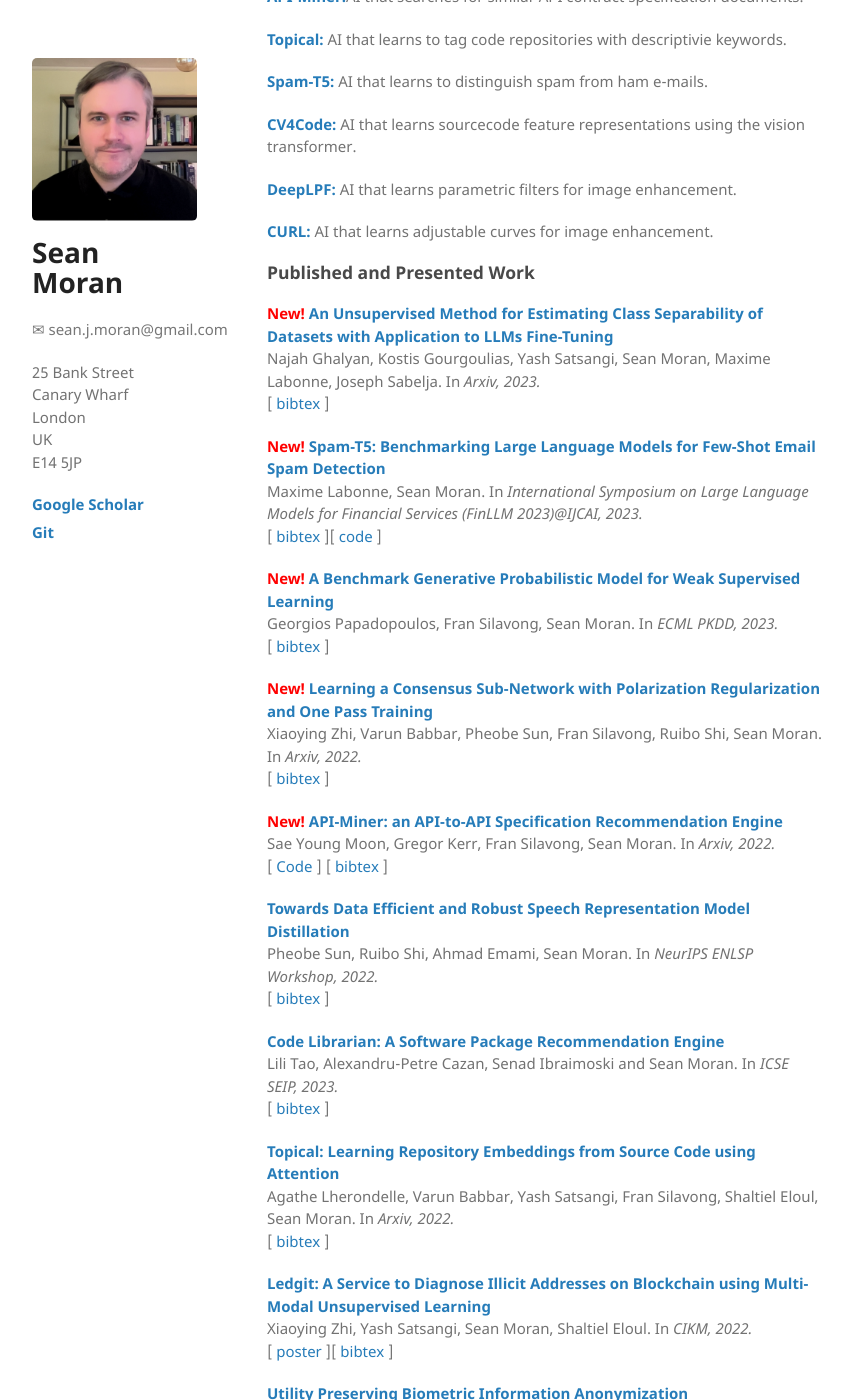
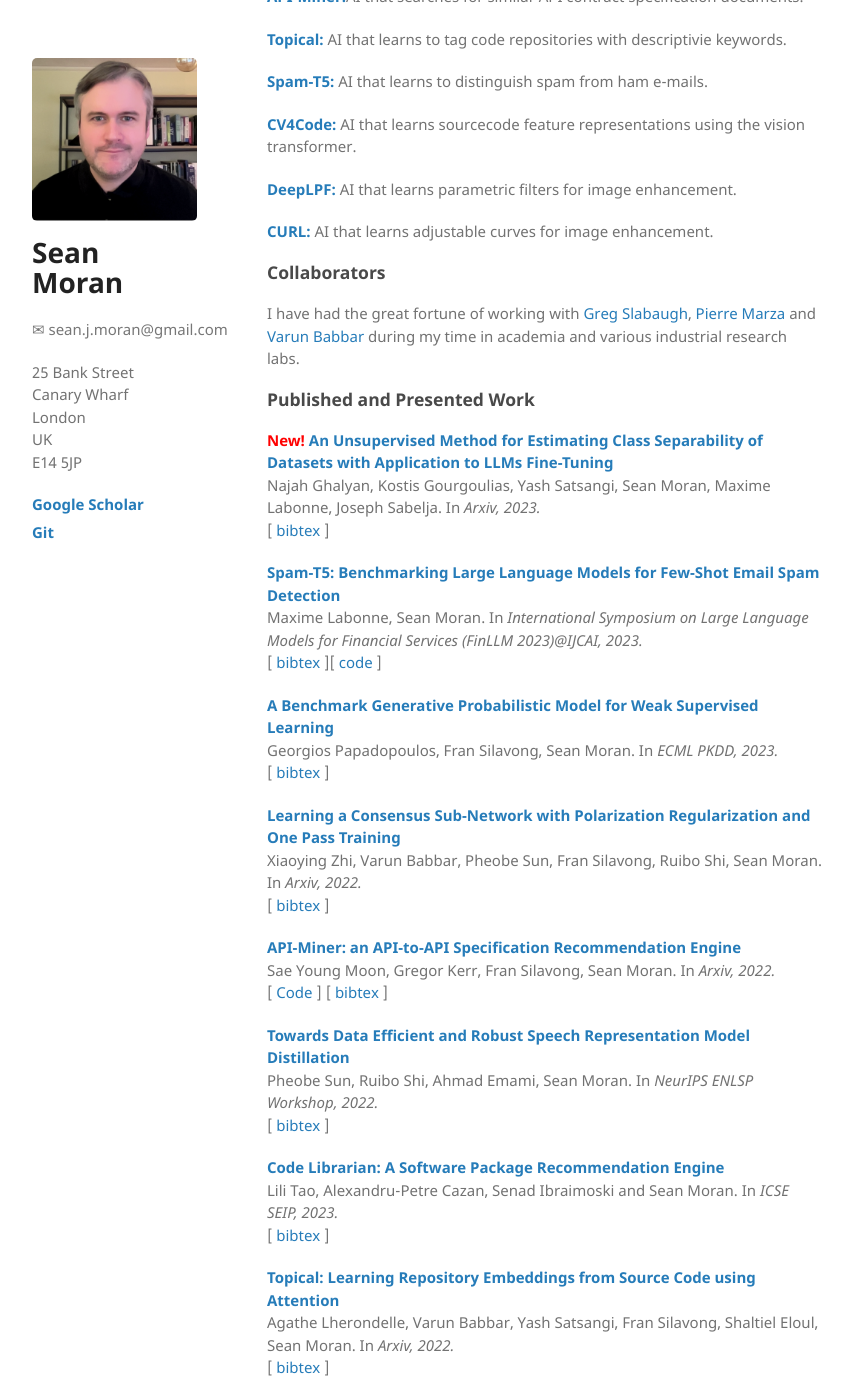
Before and after one commit to sjmoran/sjmoran.github.io, a Jekyll site: the page built from index.html, in a window 1280 px wide and 1400 px high, scrolled down 944 px. Shown: the whole window, without its empty margins (26-878 px from the left). Built offline with Jekyll 4.4.1, drawn with Linux system fonts in a browser that asks for light colours.

Commit message:
Update index.html

```diff
--- a/index.html
+++ b/index.html
@@ -46,6 +46,10 @@ API-Miner:</a></strong>AI that searches for similar API contract specification d
 
 <p><strong><a target="_blank" href="https://github.com/sjmoran/CURL">CURL: </a></strong> AI that learns adjustable curves for image enhancement.</p>
 
+<h3 id="collaborators">Collaborators</h3>
+
+I have had the great fortune of working with <a target="_blank" href="https://www.eecs.qmul.ac.uk/~gslabaugh/">Greg Slabaugh</a>, <a target="_blank" href="https://pierremarza.github.io/">Pierre Marza</a> and <a target="_blank" href="https://varunbabbar.github.io/">Varun Babbar</a> during my time in academia and various industrial research labs.
+
 </p><h3 id="published-and-presented-work">Published and Presented Work</h3>
 
 <p><strong><span style='color:red'>New! </span><a target="_blank" href="https://arxiv.org/abs/2305.15016">
@@ -53,19 +57,19 @@ An Unsupervised Method for Estimating Class Separability of Datasets with Applic
 Joseph Sabelja. In <em>Arxiv, 2023.</em><br />
 [ <a target="_blank" href="">bibtex</a> ] </p>
 
-<p><strong><span style='color:red'>New! </span><a target="_blank" href="https://arxiv.org/abs/2304.01238">
+<p><strong><a target="_blank" href="https://arxiv.org/abs/2304.01238">
 Spam-T5: Benchmarking Large Language Models for Few-Shot Email Spam Detection</a></strong><br />Maxime Labonne, Sean Moran. In <em>International Symposium on
 Large Language Models for Financial Services (FinLLM 2023)@IJCAI, 2023.</em><br />
 [ <a target="_blank" href="">bibtex</a> ][ <a href="https://github.com/jpmorganchase/llm-email-spam-detection">code</a> ]  </p>
 
-<p><strong><span style='color:red'>New! </span><a target="_blank" href="https://arxiv.org/abs/2303.17841">
+<p><strong><a target="_blank" href="https://arxiv.org/abs/2303.17841">
 A Benchmark Generative Probabilistic Model for Weak Supervised Learning</a></strong><br />Georgios Papadopoulos, Fran Silavong, Sean Moran. In <em>ECML PKDD, 2023.</em><br />
 [ <a target="_blank" href="">bibtex</a> ] </p>
 
-<p><strong><span style='color:red'>New! </span><a target="_blank" href="https://arxiv.org/abs/2302.10798">Learning a Consensus Sub-Network with Polarization Regularization and One Pass Training</a></strong><br />Xiaoying Zhi, Varun Babbar, Pheobe Sun, Fran Silavong, Ruibo Shi, Sean Moran. In <em>Arxiv, 2022.</em><br />
+<p><strong><a target="_blank" href="https://arxiv.org/abs/2302.10798">Learning a Consensus Sub-Network with Polarization Regularization and One Pass Training</a></strong><br />Xiaoying Zhi, Varun Babbar, Pheobe Sun, Fran Silavong, Ruibo Shi, Sean Moran. In <em>Arxiv, 2022.</em><br />
 [ <a target="_blank" href="">bibtex</a> ] </p>
 
-<p><strong><span style='color:red'>New! </span><a target="_blank" href="https://arxiv.org/abs/2212.07253">API-Miner: an API-to-API Specification Recommendation Engine
+<p><strong><a target="_blank" href="https://arxiv.org/abs/2212.07253">API-Miner: an API-to-API Specification Recommendation Engine
 </a></strong><br />Sae Young Moon, Gregor Kerr, Fran Silavong, Sean Moran. In <em>Arxiv, 2022.</em><br />
 [ <a target="_blank" href="https://github.com/jpmorganchase/api-miner">Code</a> ] [ <a target="_blank" href="">bibtex</a> ]  </p>
 
```
